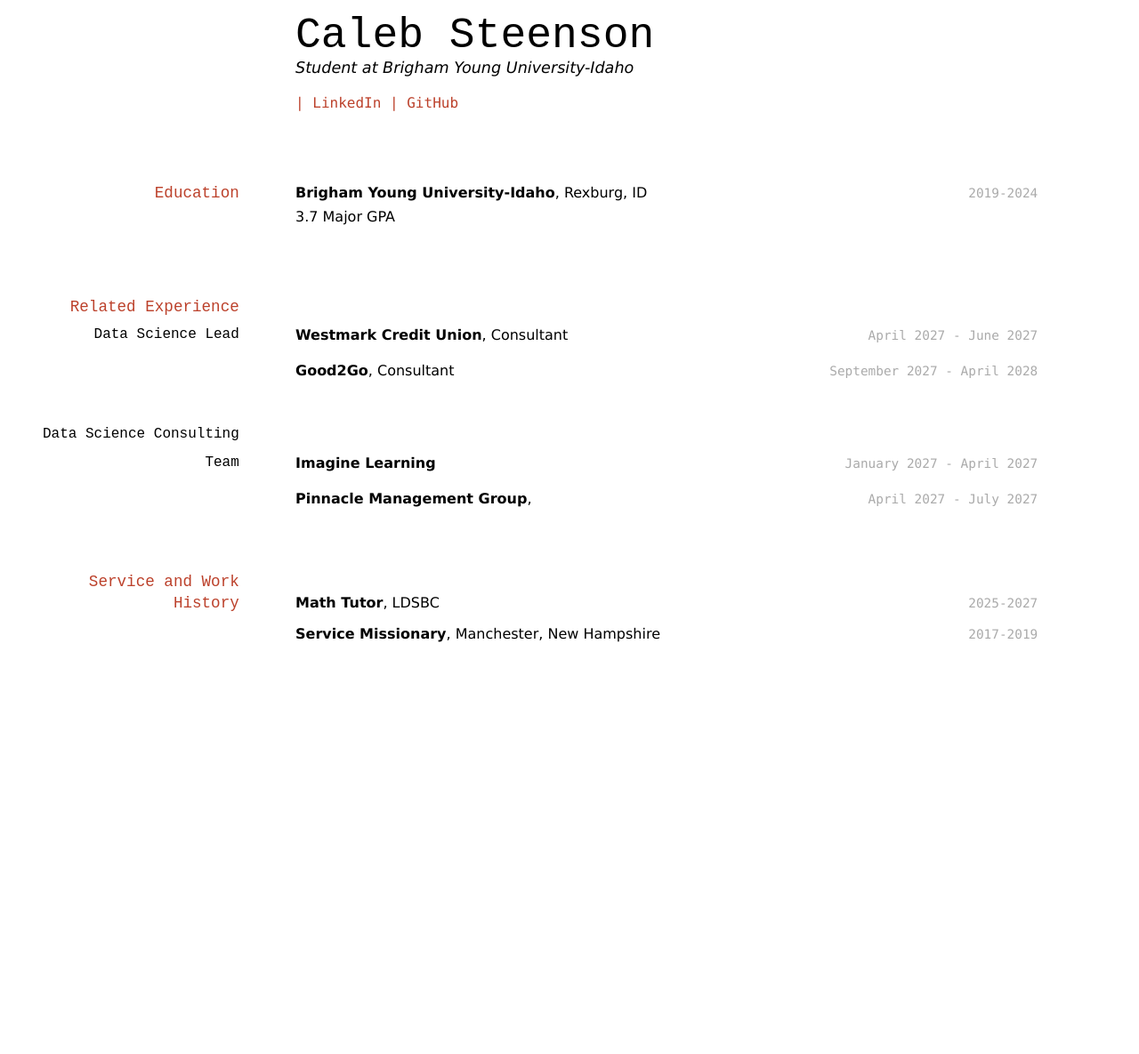
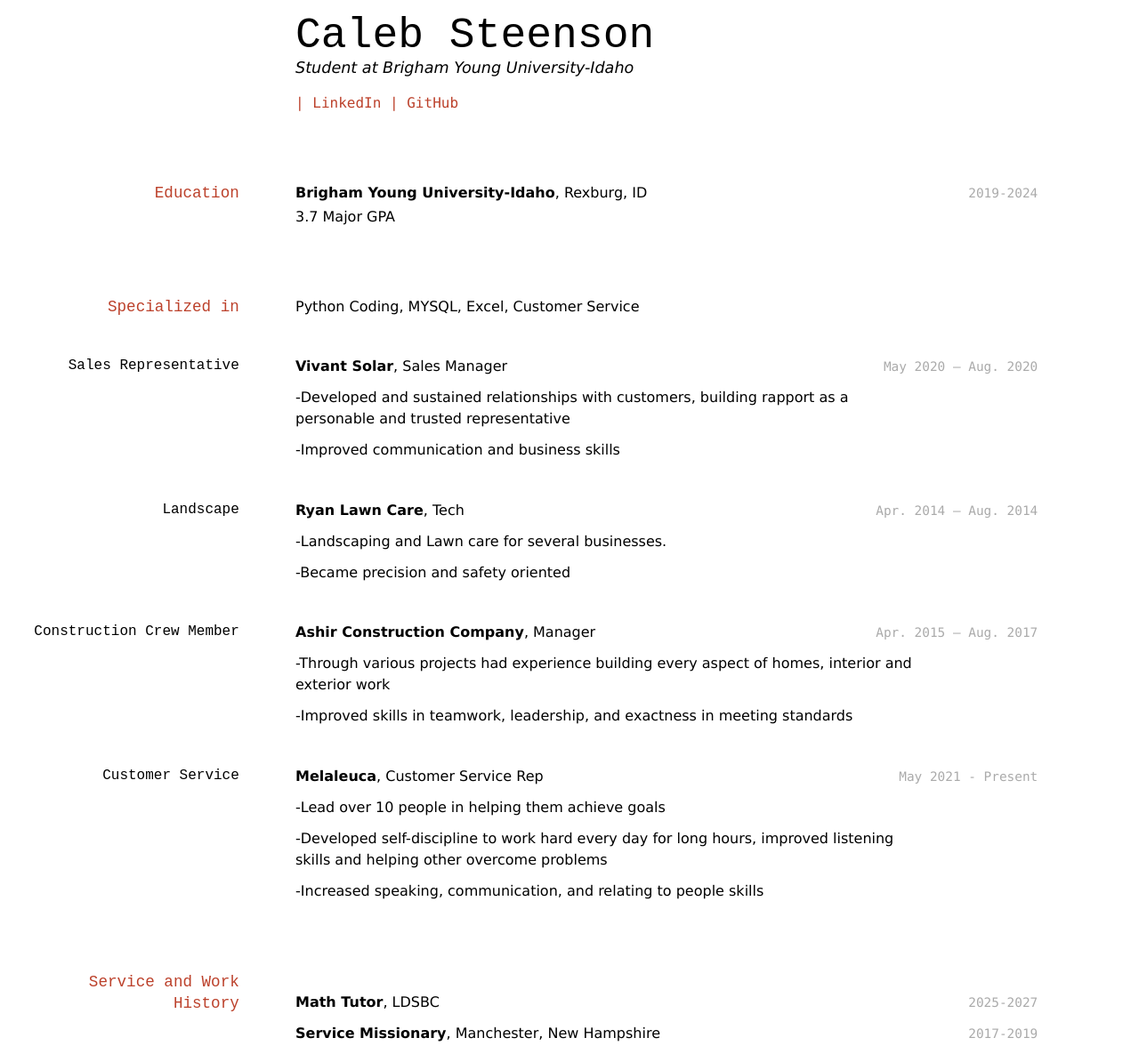
Before and after one commit to Steenz23/steensoncaleb_resume, a Jekyll site: the page built from docs/index.md, in a window 1280 px wide. Shown: the whole page at 89% size. Built offline with Jekyll 4.4.1, drawn with Linux system fonts in a browser that asks for light colours; before the commit the page ends 900 px from its top, so only the background shows below that.

Commit message:
Update Resume
Added all of my Experience and dates

```diff
--- a/docs/index.md
+++ b/docs/index.md
@@ -20,32 +20,50 @@ __Brigham Young University-Idaho__, Rexburg, ID
 - 3.7 Major GPA
 
 
-## Related Experience
+## Specialized in
+
+Python Coding, MYSQL, Excel, Customer Service
 
 
-### Data Science Lead
+### Sales Representative
 
-`April 2027 - June 2027`
-__Westmark Credit Union__, Consultant
+`May 2020 – Aug. 2020 `
+__Vivant Solar__, Sales Manager
 
--
+-Developed and sustained relationships with customers, building rapport as a personable and trusted representative
 
-`September 2027 - April 2028`
-__Good2Go__, Consultant
+-Improved communication and business skills
 
--
+### Landscape
+`Apr. 2014 – Aug. 2014`
+__Ryan Lawn Care__, Tech
 
-### Data Science Consulting Team
+-Landscaping and Lawn care for several businesses.
 
-`January 2027 - April 2027`
-__Imagine Learning__
+-Became precision and safety oriented
 
--
 
-`April 2027 - July 2027`
-__Pinnacle Management Group__,
+### Construction Crew Member
 
--
+`Apr. 2015 – Aug. 2017`
+__Ashir Construction Company__, Manager
+
+-Through various projects had experience building every aspect of homes, interior and exterior work
+
+-Improved skills in teamwork, leadership, and exactness in meeting standards
+
+
+### Customer Service
+
+`May 2021 - Present`
+__Melaleuca__, Customer Service Rep
+
+-Lead over 10 people in helping them achieve goals
+
+-Developed self-discipline to work hard every day for long hours, improved listening skills and helping other overcome problems
+
+-Increased speaking, communication, and relating to people skills
+
 
 ## Service and Work History
 
```
